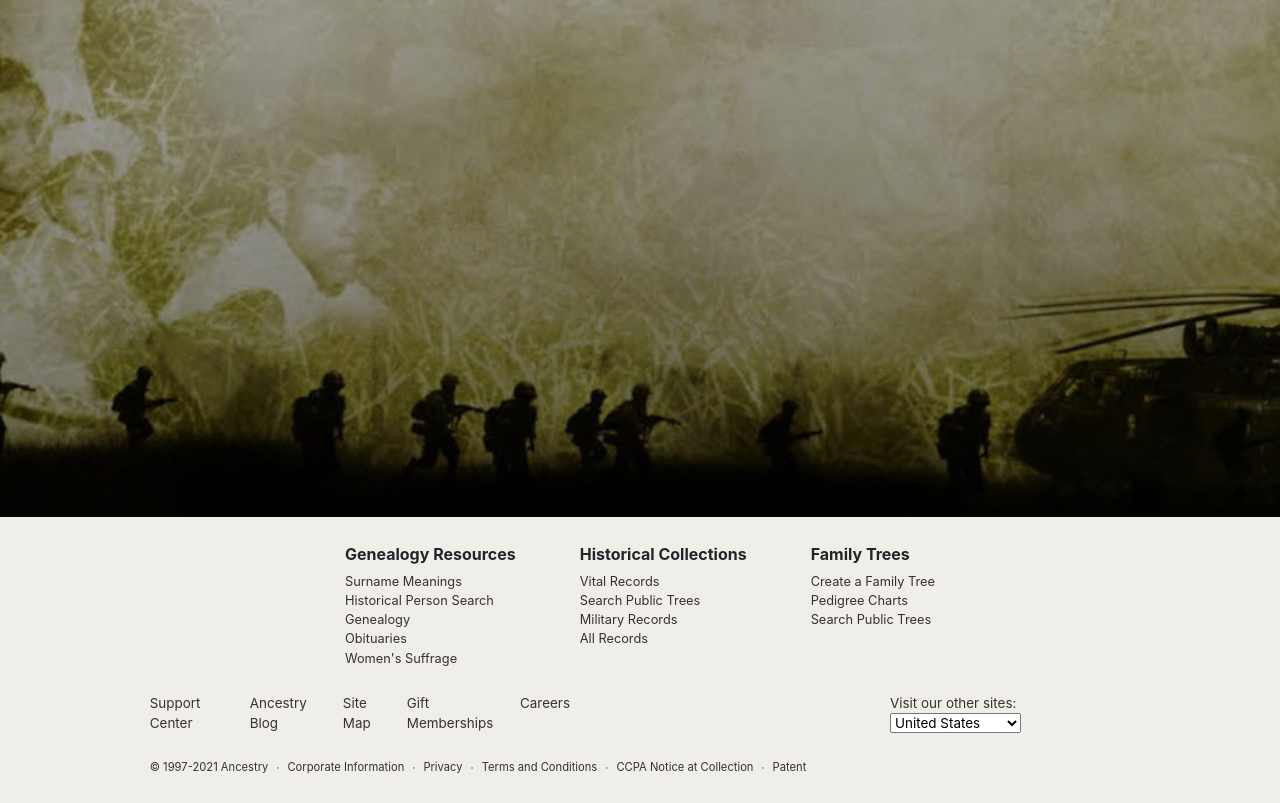
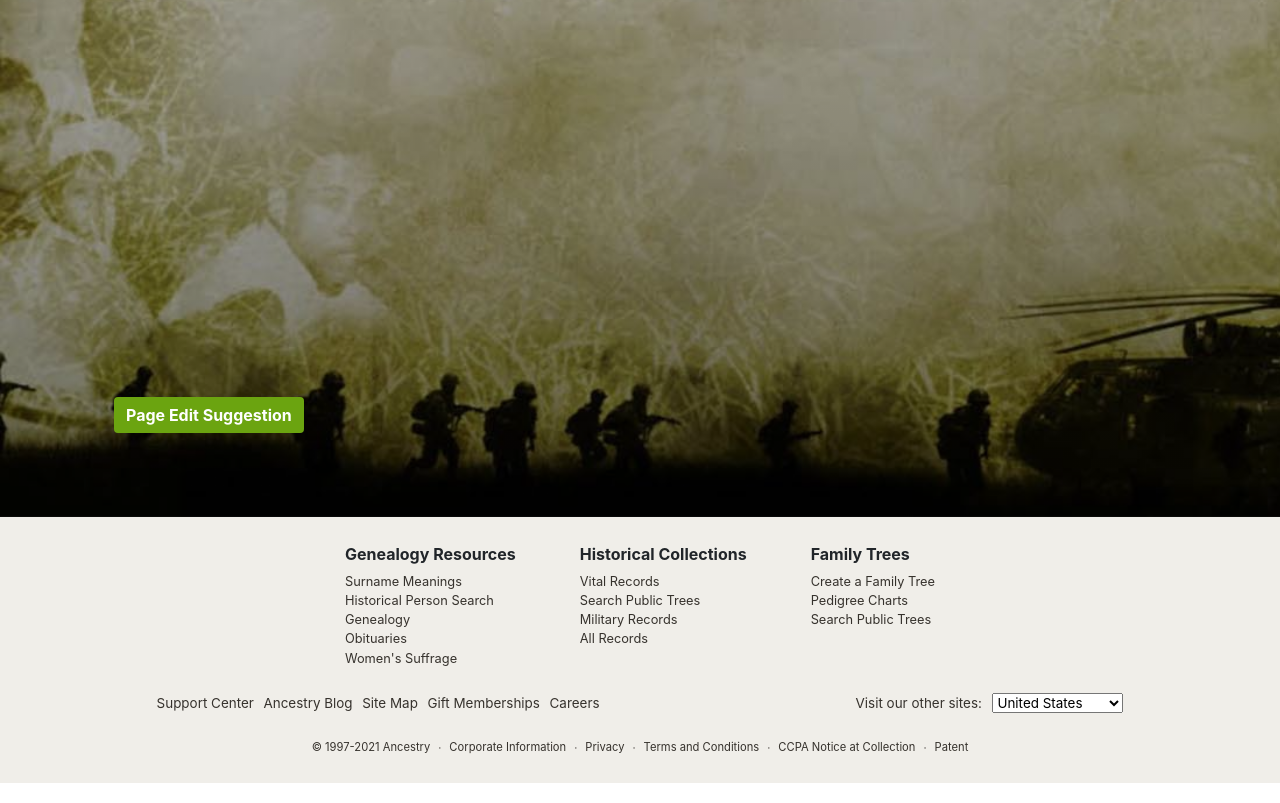
Before and after one commit to brakwaku/survey-app, a React (Create React App) app in the folder frontend/: page / in a window 1280 px wide. Shown: the part 255-1058 px from the top of the page. Built offline with nearby package versions, Linux system fonts and the light colour scheme.

Commit message:
Style problems fixed

```diff
--- a/frontend/src/Screens/DnaScreen.js
+++ b/frontend/src/Screens/DnaScreen.js
@@ -4,7 +4,7 @@ import SurveyLink from "../components/SurveyLink";
 const DnaScreen = () => {
   return (
     <div className="container">
-      <div style={{ height: 80 + "vh" }}>
+      <div style={{ minHeight: 80 + "vh" }}>
         <h1>This is the DNA Link Page</h1>
       </div>
       <SurveyLink buttonName="Page Edit Suggestion" />
--- a/frontend/src/Screens/GenealogyScreen.js
+++ b/frontend/src/Screens/GenealogyScreen.js
@@ -4,7 +4,7 @@ import SurveyLink from "../components/SurveyLink";
 const GenealogyScreen = () => {
   return (
     <div className="container">
-      <div style={{ height: 80 + "vh" }}>
+      <div style={{ minHeight: 80 + "vh" }}>
         <h1>This is the GENEALOGY Link Pagen</h1>
       </div>
       <SurveyLink buttonName="Page Edit Suggestion" />
--- a/frontend/src/Screens/HomeScreen.js
+++ b/frontend/src/Screens/HomeScreen.js
@@ -2,6 +2,11 @@ import React from "react";
 import styled from "styled-components";
 import SurveyLink from "../components/SurveyLink";
 import backgroundImage from "../assets/descendants.jpg";
+
+const ButtonWrapper = styled.div`
+  width: 100%;
+  padding-top: 60vh;
+`;
 
 const MainWrapper = styled.div`
   background: linear-gradient(rgba(0, 0, 0, 0.3), rgba(0, 0, 0, 0.5)),
@@ -9,7 +14,7 @@ const MainWrapper = styled.div`
   background-color: #cccccc;
   background-repeat: no-repeat;
   background-size: cover;
-  height: 90vh;
+  min-height: 90vh;
   padding: 2rem;
 
   > div > h1 {
@@ -23,9 +28,9 @@ const HomeScreen = () => {
     <MainWrapper>
       <div className="container">
         <h1>This Is My Home</h1>
-        <div>
+        <ButtonWrapper>
           <SurveyLink buttonName="Page Edit Suggestion" />
-        </div>
+        </ButtonWrapper>
       </div>
     </MainWrapper>
   );
--- a/frontend/src/Screens/SurveyScreen.js
+++ b/frontend/src/Screens/SurveyScreen.js
@@ -18,7 +18,7 @@ const MainWrapper = styled.div`
 
 const SurveyScreen = () => {
   return (
-    <div style={{ height: 90 + "vh" }}  className="container">
+    <div style={{ minHeight: 90 + "vh" }}  className="container">
       <MainWrapper>
         <h1>Page Edit Suggestion</h1>
         <hr/>
--- a/frontend/src/Screens/SurveySummaryScreen.js
+++ b/frontend/src/Screens/SurveySummaryScreen.js
@@ -9,8 +9,8 @@ import CountriesModal from "../components/marketing/CountriesModal";
 
 const MainWrapper = styled.div`
   justify-content: center;
-  margin: auto;
-  height: 90vh;
+  margin: 0 auto 0 auto;
+  min-height: 90vh;
 `;
 
 const GridWrapper = styled.div`
@@ -18,6 +18,7 @@ const GridWrapper = styled.div`
   grid-template-columns: auto auto;
   padding: 1.6rem;
   width: 80%;
+  margin: 0 auto 0 auto;
 
   ${media.small`
     display: flex;
@@ -28,6 +29,7 @@ const GridWrapper = styled.div`
 
 const HeadingWrapper = styled.div`
   width: 80%;
+  margin: 0 auto 0 auto;
 
   ${media.small`
     width: 100%;
@@ -76,21 +78,21 @@ const SurveySummaryScreen = () => {
 
             <GridWrapper>
               <SummaryItem color="blue">
-                <h5>Average Age</h5>
+                <h5>Average Age</h5><hr/>
                 <h4>{averageAge}</h4>
               </SummaryItem>
               <SummaryItem color="green">
-                <h5>Average Rating</h5>
+                <h5>Average Rating</h5><hr/>
                 <h4>{averageRating}</h4>
               </SummaryItem>
               <SummaryItem color="green">
-                <h5>Gender Distribution</h5>
+                <h5>Gender Distribution</h5><hr/>
                 <h4>Male: {maleCount}</h4>
                 <h4>Female: {femaleCount}</h4>
                 <h4>Other: {otherCount}</h4>
               </SummaryItem>
               <SummaryItem color="footer">
-                <h5>Country Distribution</h5>
+                <h5>Country Distribution</h5><hr/>
                 <CountriesModal countries={countries} />
               </SummaryItem>
             </GridWrapper>
--- a/frontend/src/Screens/ThankyouScreen.js
+++ b/frontend/src/Screens/ThankyouScreen.js
@@ -16,10 +16,10 @@ const ThankyouScreen = () => {
   const myUrl = location.state;
 
   return (
-    <MainWrapper style={{ height: 90 + "vh" }} className="container">
+    <MainWrapper style={{ minHeight: 90 + "vh" }} className="container">
       <h1>Thank you very much for your feedback.</h1>
       <p>
-        Your response was submitted successfully. <a href={myUrl}>Return to previous page</a> and continue browsing or
+        Your response was submitted successfully. <a href={myUrl === '' ? '/' : myUrl}>Return to previous page</a> and continue browsing or
         close tab to exit. Thank you
       </p>
     </MainWrapper>
--- a/frontend/src/components/Footer.js
+++ b/frontend/src/components/Footer.js
@@ -45,27 +45,26 @@ const ColWrapper = styled.div`
 `;
 
 const BelowMainWrapper = styled.div`
-  width: 80%;
+  width: 100%;
   margin: 0 auto 0 auto;
   justify-content: center;
 
   ${media.small`
-    width: 100%;
     text-align: center;
   `}
 
   > div:nth-child(1) {
     display: flex;
     flex-direction: row;
-    gap: 20rem;
+    gap: 16rem;
     color: #36322d;
     font-size: 0.84rem;
-    margin-bottom: 1.6rem;
+    margin: 0 auto 1.6rem auto;
+    justify-content: center;
 
     ${media.small`
     flex-direction: column;
     gap: 1rem;
-    width: 100%;
     text-align: center;
   `}
   }
@@ -73,7 +72,8 @@ const BelowMainWrapper = styled.div`
   > div > div:nth-child(1) {
     display: flex;
     flex-direction: row;
-    gap: 1rem;
+    flex-wrap: wrap;
+    gap: .6rem;
 
     ${media.small`
     flex-wrap: wrap;
@@ -104,6 +104,9 @@ const BelowMainWrapper = styled.div`
     gap: 0.5rem;
     color: #36322d;
     font-size: 0.7rem;
+    margin: 0 auto 0 auto;
+    justify-content: center;
+    text-align: left;
 
     ${media.small`
     flex-wrap: wrap;
--- a/frontend/src/components/SurveyForm.js
+++ b/frontend/src/components/SurveyForm.js
@@ -114,7 +114,7 @@ const SurveyForm = () => {
         />
         <InputField
           value={age}
-          label="Age: "
+          label="Age (Must be a number): "
           placeholder="Please enter your age in years"
           type="number"
           validators={[
--- a/frontend/src/components/SurveyLink.js
+++ b/frontend/src/components/SurveyLink.js
@@ -1,15 +1,21 @@
 import React from "react";
 import { useNavigate } from "react-router-dom";
 import styled from "styled-components";
+import media from "../utilities/media";
 
 const LinkWrapper = styled.form`
   display: block;
   margin: 2rem;
 
+  ${media.small`
+    width: 100%;
+  `}
+
   > button {
     background: #6ba410;
     color: white;
     border: none;
+    font-weight: bold;
 
     &:hover {
       background: #42860e;
@@ -25,7 +31,7 @@ const SurveyLink = ({ buttonName }) => {
 
   const onSubmit = (e) => {
     e.preventDefault();
-    navigate("/survey", {state: myUrl});
+    navigate("/survey", { state: myUrl });
   };
   return (
     <LinkWrapper onSubmit={onSubmit}>
--- a/frontend/src/components/marketing/CountriesModal.js
+++ b/frontend/src/components/marketing/CountriesModal.js
@@ -1,5 +1,15 @@
 import React from "react";
 import styled from "styled-components";
+
+const ButtonWrapper = styled.button`
+  background: #0079a3;
+  font-weight: bold;
+
+  &:hover {
+      background: #005c7d;
+    }
+`;
+
 
 const CountryListWrapper = styled.div`
   background: #6ba410;
@@ -23,14 +33,14 @@ const CountryListWrapper = styled.div`
 const CountriesModal = ({ countries }) => {
   return (
     <>
-      <button
+      <ButtonWrapper
         type="button"
         className="btn btn-primary"
         data-bs-toggle="modal"
         data-bs-target="#Mylargemodal"
       >
         View distribution
-      </button>
+      </ButtonWrapper>
       <div
         className="modal fade"
         id="Mylargemodal"
```
